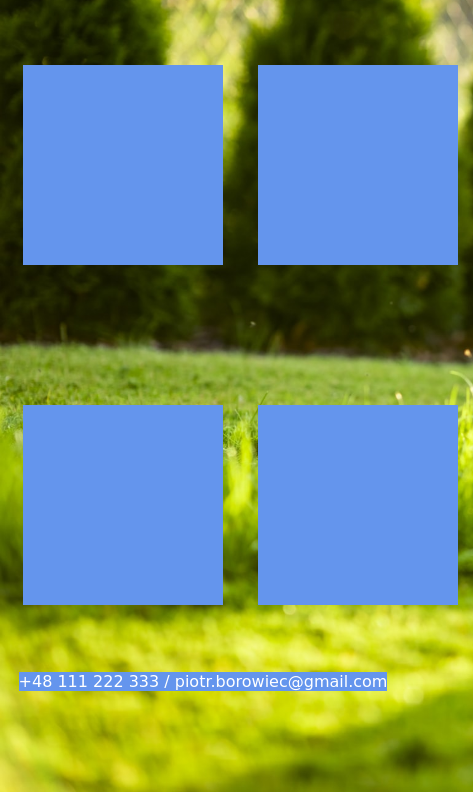
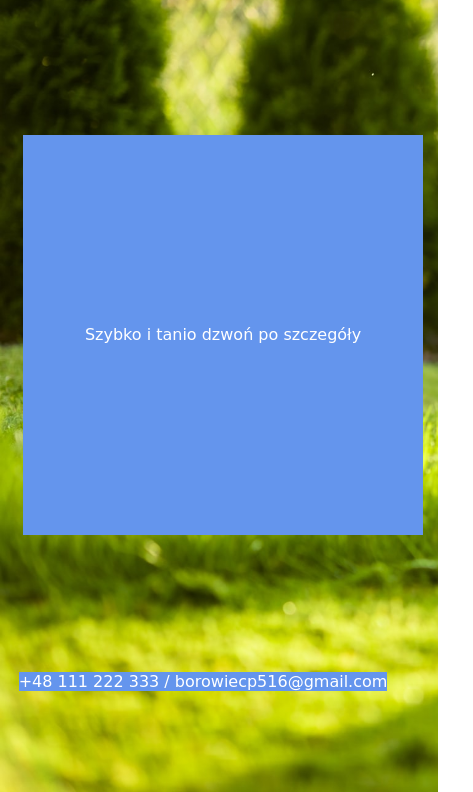
Before and after one commit to Piotr-Borowiec/Piotr-Borowiec.github.io, a plain HTML site: page index.html in a window 390 px wide. Shown: the part 68-860 px from the top of the page, 473 px wide, since content can reach past the window. Drawn offline with Linux system fonts and the light colour scheme; a web font is replaced by a local one.

```diff
--- a/index.html
+++ b/index.html
@@ -11,13 +11,10 @@
             <div class="subtitle">cena do uzgodnienia</div>
         </div>
         <div class="content">
-            <div class="tile one"></div>
-            <div class="tile two"></div>
-            <div class="tile three"></div>
-            <div class="tile four"></div>
+            <div class="tile one">Szybko i tanio dzwoń po szczegóły</div>
         </div>
         <div class="contact">
-            +48 111 222 333 / piotr.borowiec@gmail.com
+            +48 111 222 333 / borowiecp516@gmail.com
         </div>
     </body>
 </html>
--- a/styles.css
+++ b/styles.css
@@ -14,10 +14,13 @@
 }
 
 .tile{
-    width: 200px;
-    height: 200px;
+    width: 400px;
+    height: 400px;
     background-color: cornflowerblue;
-    margin: 15px
+    margin: 15px;
+    line-height: 400px;
+    text-align: center;
+    color:white;
 }
 
 .subtitle{
@@ -34,11 +37,10 @@ body{
 }
 
 .content{
-    display: grid;
+    display: flex;
     width: fit-content;
     height: 80%;
-    columns: 2;
-    gap: 5px;
+    text-align: center;
     align-items: center;
     margin-left: auto;
     margin-right: auto;
```
